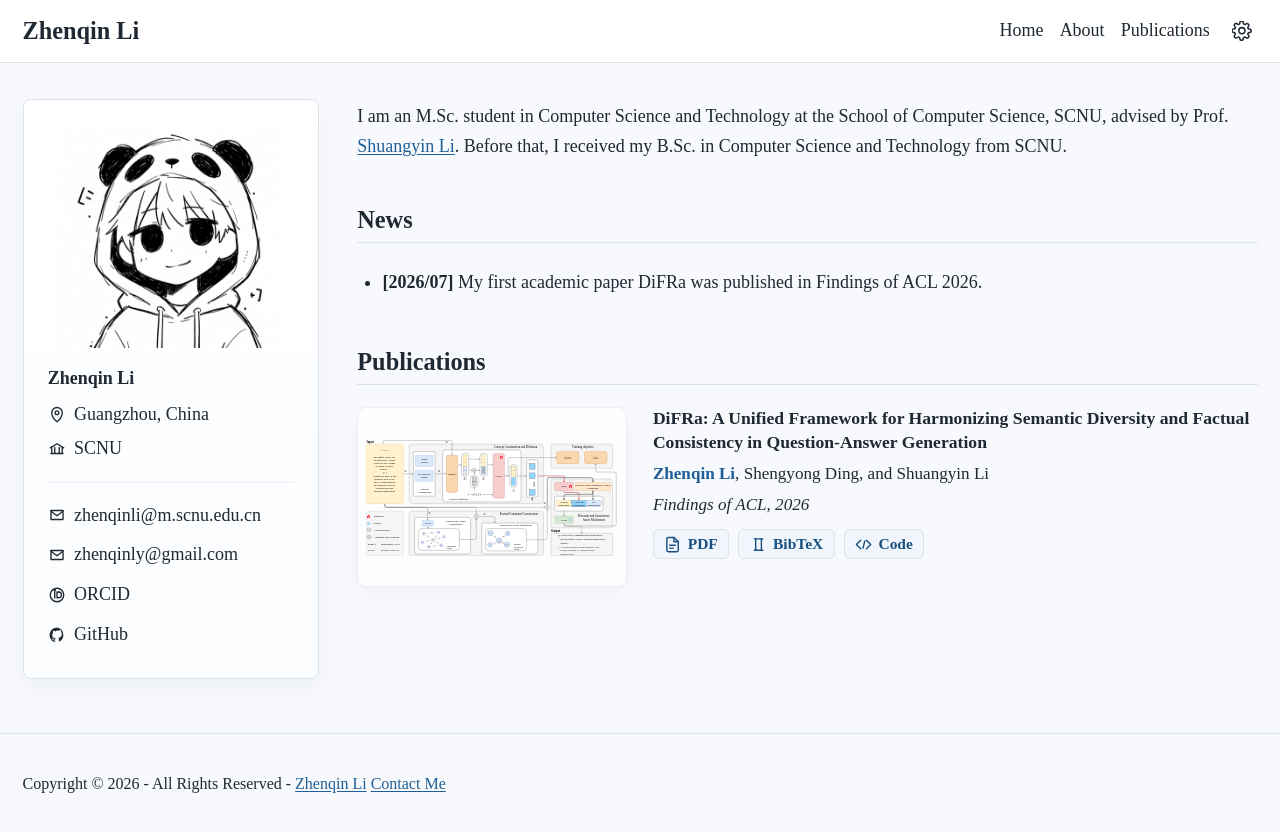
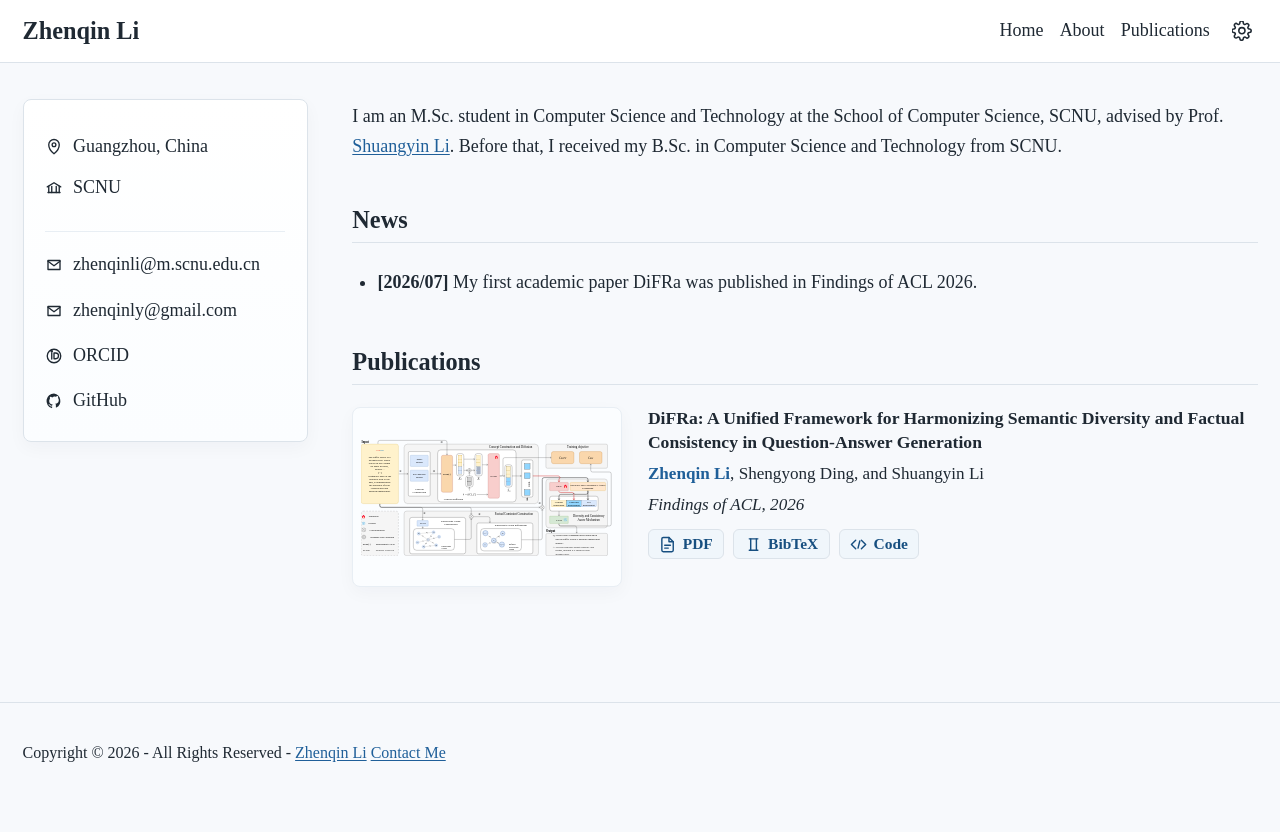
Before and after one commit to zqinli/zqinli.github.io, a Jekyll site: the page built from index.md, in a window 1280 px wide. Shown: the top 832 px of the page. Built offline with Jekyll 4.4.1, drawn with Linux system fonts in a browser that asks for light colours.

Commit message:
style: redesign homepage profile card

```diff
--- a/_data/profile.yml
+++ b/_data/profile.yml
@@ -8,5 +8,4 @@ github: https://github.com/zqinli
 orcid: https://orcid.org/0009-0008-9230-8702
 # Fill this with a Google Scholar profile URL when it is ready.
 scholar: ""
-avatar: /assets/images/avatar.png
 short_bio: "M.Sc. student in Computer Science and Technology at the School of Computer Science, SCNU, advised by Prof. Shuangyin Li."
--- a/_includes/sidebar.html
+++ b/_includes/sidebar.html
@@ -1,6 +1,5 @@
 <aside class="sidebar" aria-label="Profile">
-  <img class="avatar" src="{{ site.data.profile.avatar | relative_url }}" alt="{{ site.data.profile.name }} profile photo placeholder">
-  <h1>{{ site.data.profile.name }}</h1>
+  <div class="profile-overview">
     <div class="profile-meta">
       <p>
         <svg class="link-icon" viewBox="0 0 24 24" aria-hidden="true">
@@ -18,8 +17,9 @@
           <path d="M19 10v8"></path>
           <path d="M4 18h16"></path>
         </svg>
-      <a class="plain-profile-link" href="https://www.scnu.edu.cn/">{{ site.data.profile.affiliation }}</a>
+        <a href="https://www.scnu.edu.cn/">{{ site.data.profile.affiliation }}</a>
       </p>
+    </div>
   </div>
   <ul class="profile-links">
     {% for email in site.data.profile.emails %}
@@ -47,7 +47,7 @@
     {% endif %}
     <li>
       <a href="{{ site.data.profile.orcid }}">
-        <svg class="link-icon orcid-icon" viewBox="0 0 24 24" aria-hidden="true">
+        <svg class="link-icon" viewBox="0 0 24 24" aria-hidden="true">
           <circle cx="12" cy="12" r="9"></circle>
           <path d="M9 8v8"></path>
           <path d="M12 8h2.2a3.8 3.8 0 0 1 0 7.6H12z"></path>
@@ -58,7 +58,7 @@
     </li>
     <li>
       <a href="{{ site.data.profile.github }}">
-        <svg class="link-icon" viewBox="0 0 24 24" aria-hidden="true">
+        <svg class="link-icon github-icon" viewBox="0 0 24 24" aria-hidden="true">
           <path d="M12 2a10 10 0 0 0-3.16 19.49c.5.09.68-.22.68-.48v-1.7c-2.78.61-3.37-1.18-3.37-1.18-.45-1.16-1.11-1.47-1.11-1.47-.91-.62.07-.61.07-.61 1 .07 1.53 1.04 1.53 1.04.9 1.52 2.35 1.08 2.92.83.09-.65.35-1.08.63-1.33-2.22-.25-4.56-1.11-4.56-4.94 0-1.09.39-1.98 1.03-2.68-.1-.25-.45-1.27.1-2.64 0 0 .84-.27 2.75 1.02A9.5 9.5 0 0 1 12 6.01c.85 0 1.71.11 2.51.34 1.91-1.29 2.75-1.02 2.75-1.02.55 1.37.2 2.39.1 2.64.64.7 1.03 1.59 1.03 2.68 0 3.84-2.34 4.69-4.57 4.94.36.31.68.92.68 1.86v2.76c0 .27.18.58.69.48A10 10 0 0 0 12 2z"></path>
         </svg>
         <span>GitHub</span>
--- a/_layouts/default.html
+++ b/_layouts/default.html
@@ -17,8 +17,10 @@
   </head>
   <body>
     {% include header.html %}
-    <div class="site-shell">
+    <div class="site-shell{% if page.title == 'Home' %} home-shell{% endif %}">
+      {% if page.title == "Home" %}
       {% include sidebar.html %}
+      {% endif %}
       <main class="content" id="main-content">
         {{ content }}
       </main>
--- a/assets/css/main.css
+++ b/assets/css/main.css
@@ -116,12 +116,15 @@ a:hover {
 }
 
 .site-shell {
-  display: grid;
-  gap: clamp(1.7rem, 3vw, 2.6rem);
-  grid-template-columns: clamp(260px, 24%, 310px) minmax(0, 1fr);
   margin: 0 auto;
   max-width: 1280px;
   padding: 2rem 1.25rem 3rem;
+}
+
+.home-shell {
+  display: grid;
+  gap: clamp(2rem, 3.5vw, 3rem);
+  grid-template-columns: 285px minmax(0, 1fr);
 }
 
 .sidebar {
@@ -129,78 +132,51 @@ a:hover {
   background: linear-gradient(180deg, var(--surface) 0%, var(--surface-soft) 100%);
   border: 1px solid var(--border);
   border-radius: 8px;
-  box-shadow: var(--shadow);
+  box-shadow: var(--shadow-soft);
   font-size: 18px;
-  padding: 1.35rem;
+  padding: 1.2rem;
   position: sticky;
   top: 5rem;
 }
 
-.avatar {
-  aspect-ratio: 1;
-  border-radius: 8px;
-  display: block;
-  margin-left: auto;
-  margin-right: auto;
-  margin-bottom: 1.05rem;
-  max-width: 224px;
-  width: 100%;
-}
-
-.sidebar h1 {
-  font-size: 1rem;
-  line-height: 1.25;
-  margin: 0 0 0.35rem;
-}
-
-.sidebar p {
-  color: var(--text);
-  margin: 0.25rem 0;
-}
-
 .profile-meta {
-  margin-top: 0.55rem;
+  border-bottom: 1px solid var(--border-soft);
+  padding-bottom: 1rem;
 }
 
 .profile-meta p {
   align-items: center;
   display: flex;
-  gap: 0.45rem;
+  gap: 0.55rem;
+  margin: 0.6rem 0;
 }
 
-.plain-profile-link {
+.profile-meta a,
+.profile-links a {
   color: var(--text);
   text-decoration: none;
 }
 
-.plain-profile-link:hover {
+.profile-meta a:hover,
+.profile-links a:hover {
   text-decoration: underline;
 }
 
 .profile-links {
-  border-top: 1px solid var(--border-soft);
   list-style: none;
   margin: 1rem 0 0;
-  padding: 1rem 0 0;
+  padding: 0;
 }
 
 .profile-links li + li {
-  margin-top: 0.35rem;
+  margin-top: 0.65rem;
 }
 
 .profile-links a {
   align-items: center;
-  color: var(--text);
   display: inline-flex;
-  gap: 0.45rem;
+  gap: 0.55rem;
   max-width: 100%;
-  overflow-wrap: anywhere;
-  text-decoration: none;
-  text-underline-offset: 0.12em;
-}
-
-.profile-links a:hover {
-  text-decoration: underline;
 }
 
 .link-icon {
@@ -214,7 +190,7 @@ a:hover {
   width: 1rem;
 }
 
-.profile-links a[href*="github"] .link-icon {
+.github-icon {
   fill: currentColor;
   stroke: none;
 }
@@ -519,11 +495,6 @@ code {
     max-width: 980px;
   }
 
-  .site-shell {
-    gap: 1.5rem;
-    grid-template-columns: 235px minmax(0, 1fr);
-  }
-
   .publication-card {
     grid-template-columns: 230px minmax(0, 1fr);
   }
@@ -547,13 +518,8 @@ code {
   }
 
   .site-shell {
-    grid-template-columns: 210px minmax(0, 1fr);
     padding-left: 1rem;
     padding-right: 1rem;
-  }
-
-  .sidebar {
-    padding: 1rem;
   }
 
   .publication-card {
@@ -586,24 +552,24 @@ code {
   }
 
   .site-shell {
+    padding-top: 1.25rem;
+  }
+
+  .home-shell {
     grid-template-columns: 1fr;
-    padding-top: 1.25rem;
   }
 
   .sidebar {
     display: grid;
-    grid-template-columns: minmax(96px, 150px) minmax(0, 1fr);
-    column-gap: 1rem;
+    gap: 1.5rem;
+    grid-template-columns: minmax(200px, 0.8fr) minmax(0, 1.2fr);
     position: static;
   }
 
-  .avatar {
-    grid-row: span 4;
-    max-width: 220px;
-  }
-
   .profile-links {
-    grid-column: 1 / -1;
+    border-left: 1px solid var(--border-soft);
+    margin: 0;
+    padding-left: 1.5rem;
   }
 
   .news-list li,
@@ -637,12 +603,13 @@ code {
   }
 
   .sidebar {
-    column-gap: 0.8rem;
-    grid-template-columns: 112px minmax(0, 1fr);
+    display: block;
   }
 
-  .avatar {
-    max-width: 112px;
+  .profile-links {
+    border-left: 0;
+    margin-top: 1rem;
+    padding-left: 0;
   }
 
   .intro {
@@ -651,16 +618,6 @@ code {
 
   .publication-teaser {
     max-width: 100%;
-  }
-}
-
-@media (max-width: 380px) {
-  .sidebar {
-    grid-template-columns: 96px minmax(0, 1fr);
-  }
-
-  .avatar {
-    max-width: 96px;
   }
 }
 
```
Lines whose indentation alone changed are shown as unchanged.
